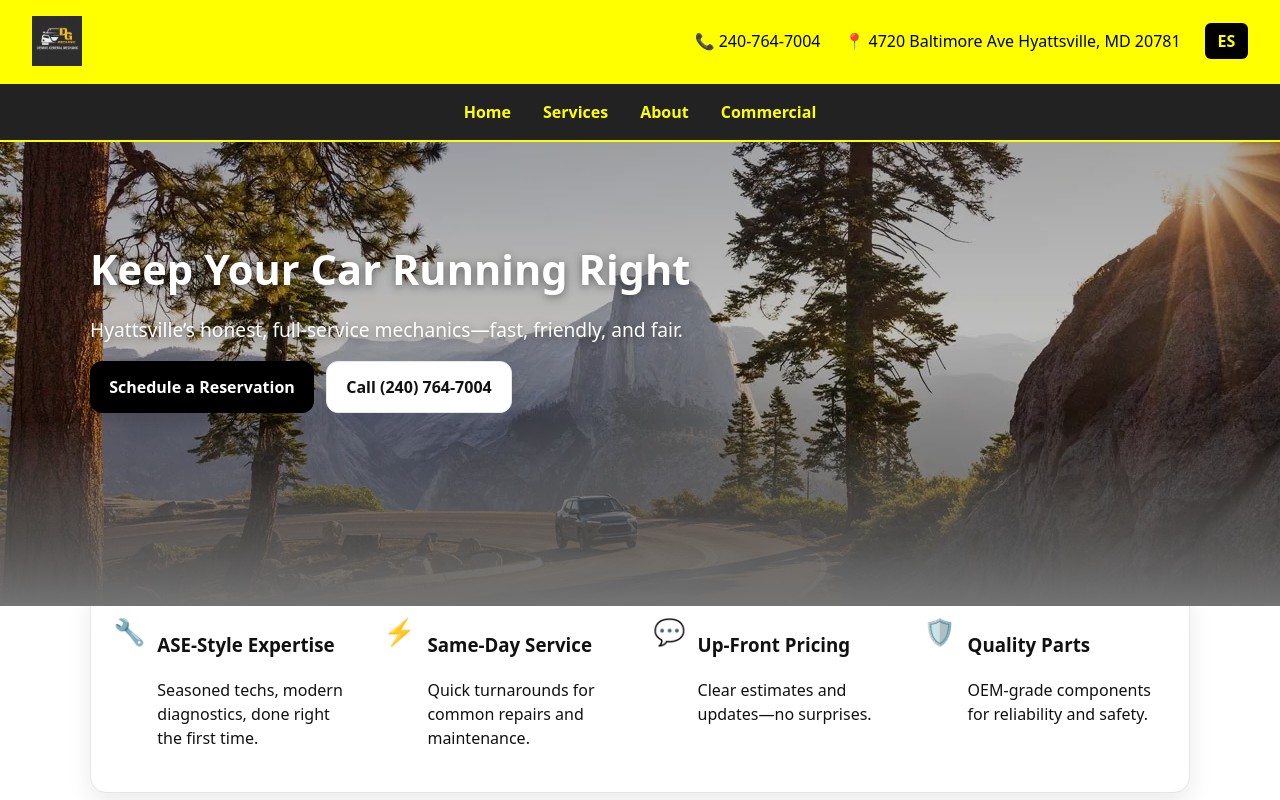
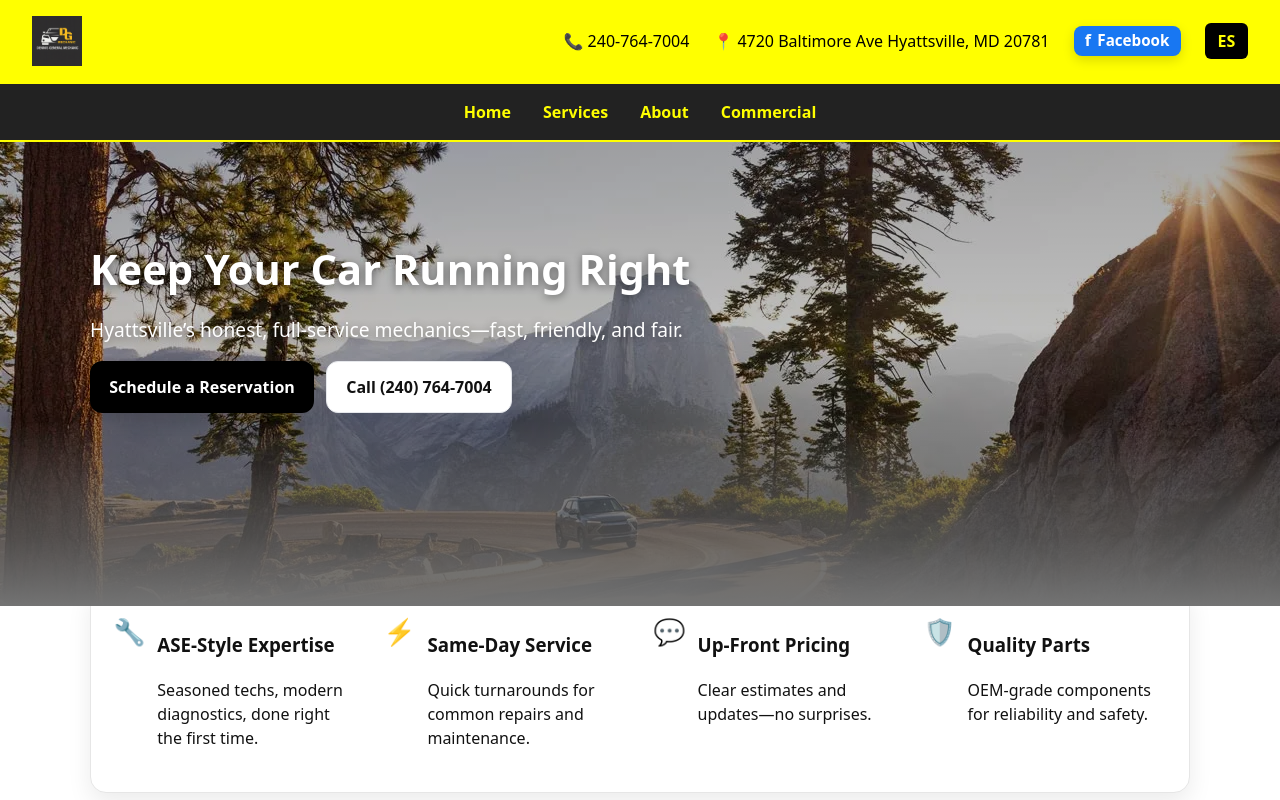
Before and after one commit to jeffersonmoralesss/dennis-mechanic-shop, a React (Create React App) app: page / in a window 1280 px wide. Shown: the top 800 px of the page. Built offline with nearby package versions, Linux system fonts and the light colour scheme.

Commit message:
facebook

```diff
--- a/src/components/header.js
+++ b/src/components/header.js
@@ -26,6 +26,19 @@ function Header() {
         >
           📍 <span style={styles.label}>{t('header.address')}</span>
         </a>
+
+        {/* Facebook button */}
+        <a
+          href="https://www.facebook.com/share/1G8PzHNPue/?mibextid=wwXIfr"
+          target="_blank"
+          rel="noopener noreferrer"
+          aria-label="Facebook"
+          style={styles.fbBtn}
+        >
+          <span style={styles.fbIcon}>f</span>
+          <span style={styles.fbText}>Facebook</span>
+        </a>
+
         <button onClick={toggleLanguage} style={styles.langBtn}>
           {language === 'en' ? 'ES' : 'EN'}
         </button>
@@ -78,6 +91,29 @@ const styles = {
     fontSize: '1.5rem',
     cursor: 'pointer',
   },
+  // New: Facebook button styles
+  fbBtn: {
+    display: 'inline-flex',
+    alignItems: 'center',
+    gap: '.4rem',
+    backgroundColor: '#1877F2', // Facebook blue
+    color: '#ffffff',
+    textDecoration: 'none',
+    fontWeight: 800,
+    padding: '.45rem .7rem',
+    borderRadius: 8,
+    boxShadow: '0 4px 12px rgba(0,0,0,.15)',
+    lineHeight: 1,
+  },
+  fbIcon: {
+    fontFamily: 'system-ui, -apple-system, Segoe UI, Roboto, Arial, sans-serif',
+    fontWeight: 900,
+    fontSize: '1rem',
+    transform: 'translateY(-1px)',
+  },
+  fbText: {
+    fontSize: '.95rem',
+  },
   langBtn: {
     backgroundColor: 'black',
     color: 'yellow',
```
